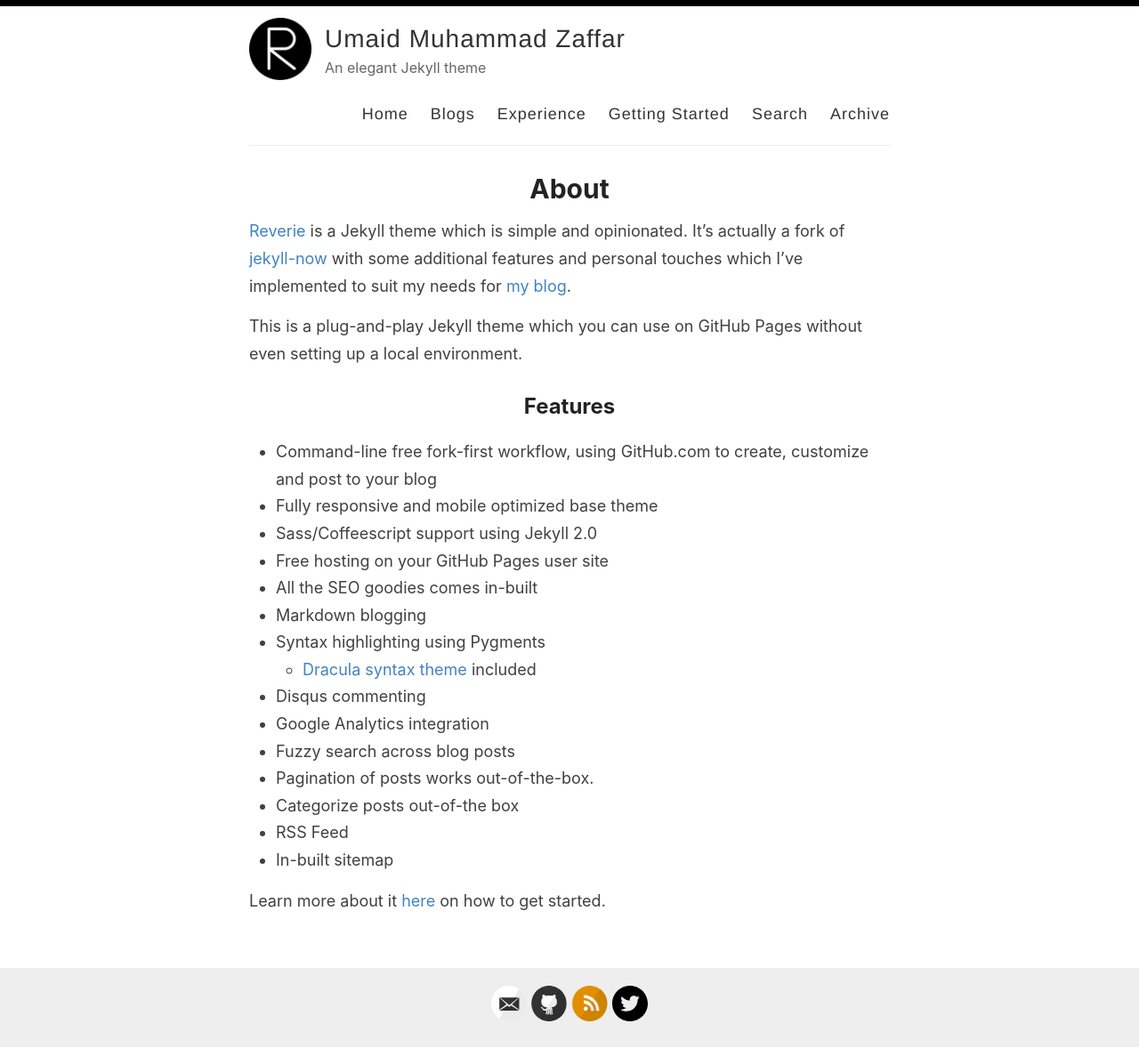
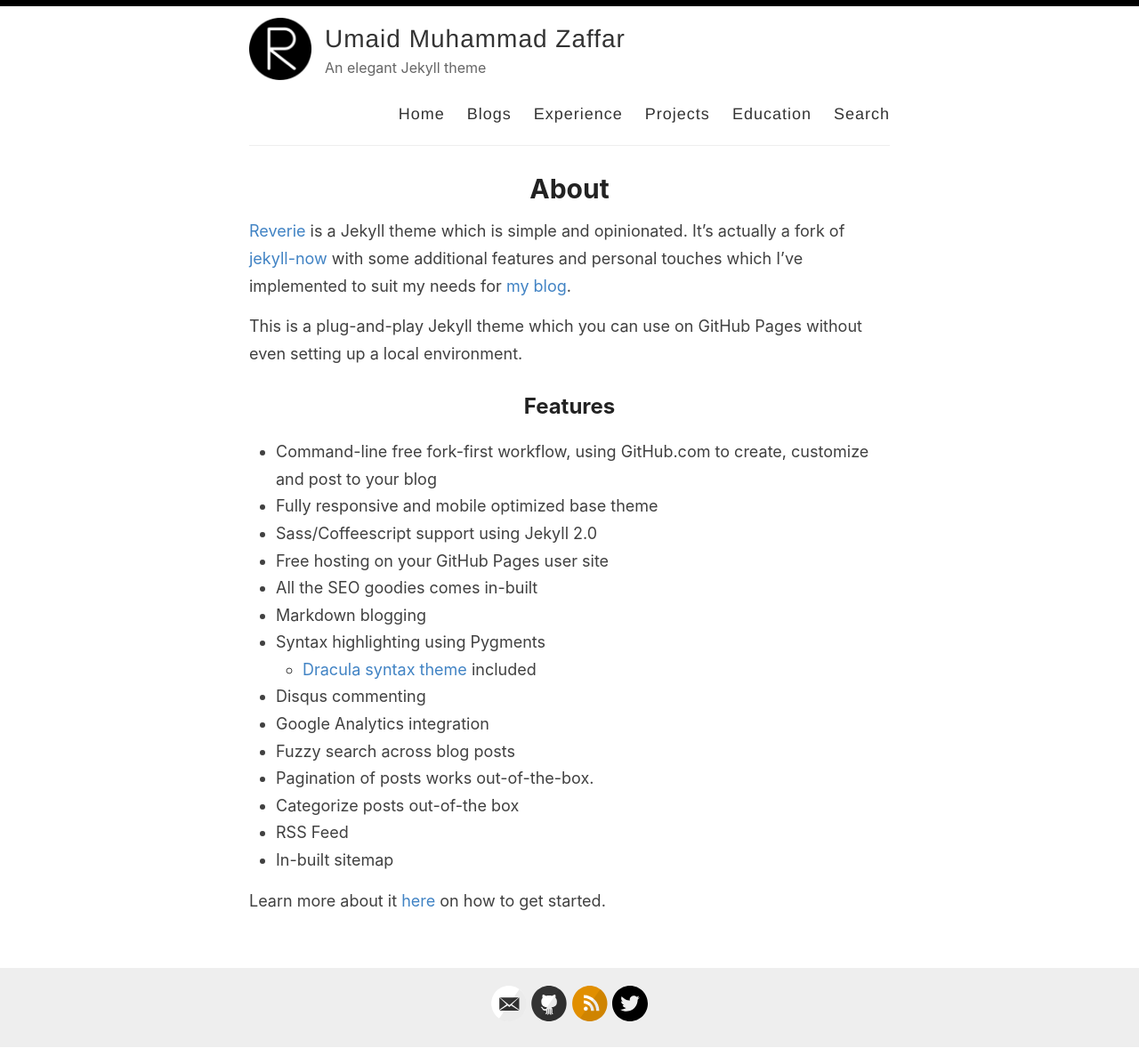
Before and after one commit to umaidmz/umaidmz.github.io, a Jekyll site: the page built from _pages/about.md, in a window 1280 px wide. Shown: the whole page at 89% size. Built offline with Jekyll 4.4.1, drawn with Linux system fonts in a browser that asks for light colours.

Commit message:
Added Projects

```diff
--- a/_layouts/default.html
+++ b/_layouts/default.html
@@ -31,9 +31,9 @@
               <a href="{{ site.baseurl }}/">Home</a>
               <a href="{{ site.baseurl }}/blogs">Blogs</a>
               <a href="{{ site.baseurl }}/experience">Experience</a>
-              <a href="{{ site.baseurl }}/getting-started">Getting Started</a>
+              <a href="{{ site.baseurl }}/projects">Projects</a>
+              <a href="{{ site.baseurl }}/education">Education</a>
               <a href="{{ site.baseurl }}/search">Search</a>
-              <a href="{{ site.baseurl }}/archive">Archive</a>
             </nav>
           </header>
         </div>
```
